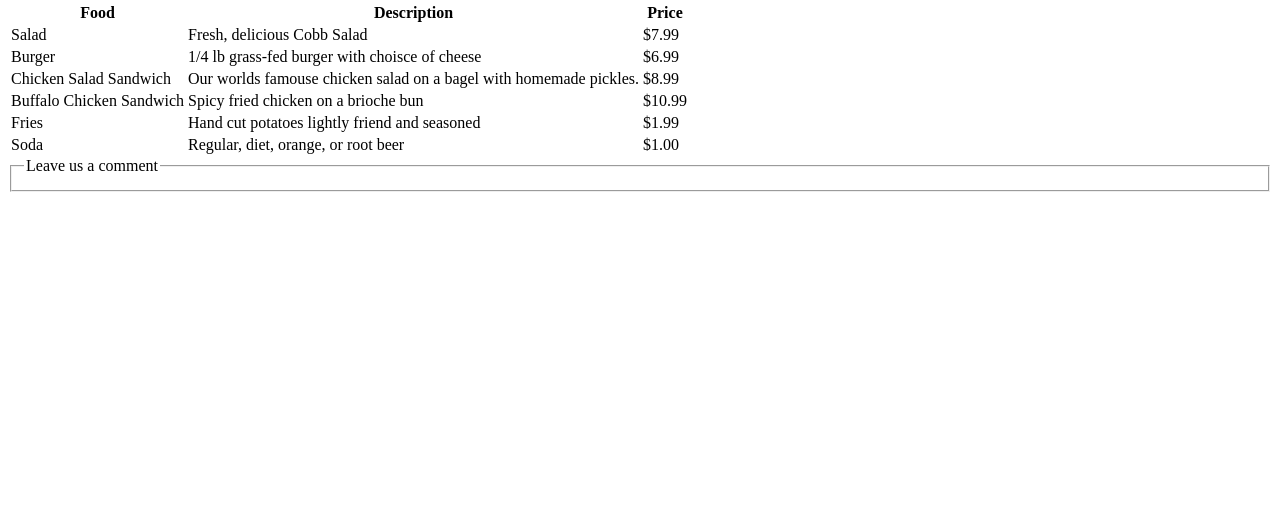
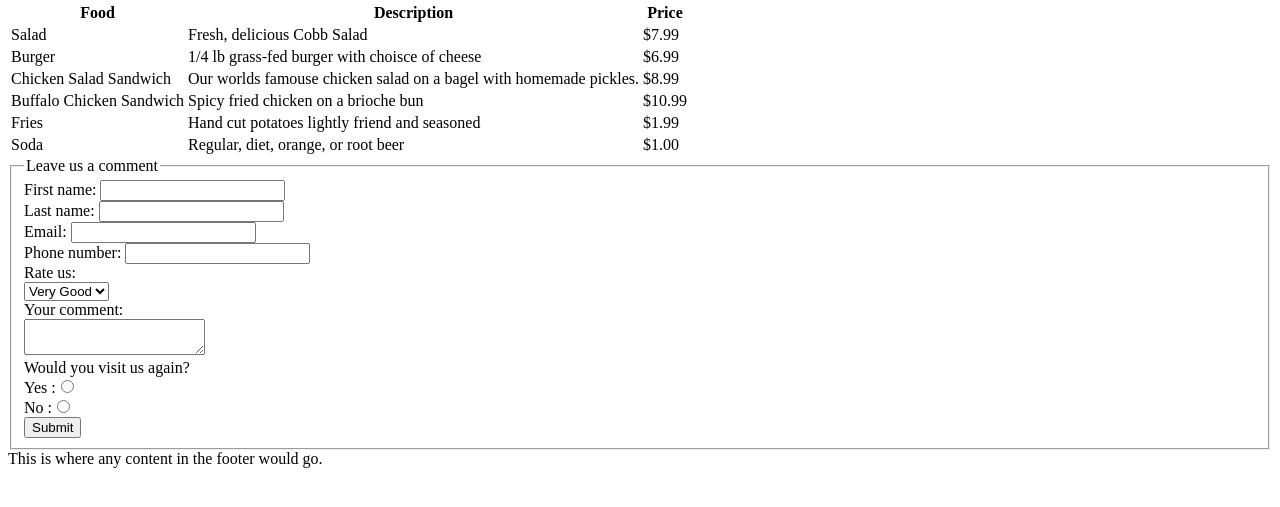
Before and after one commit to vacm29/ReastaurantMenu, a plain HTML site: page index.html in a window 1280 px wide. Shown: the part 183-690 px from the top of the page. Drawn offline with Linux system fonts and the light colour scheme.

```diff
--- a/estilos_nuevos.css
+++ b/estilos_nuevos.css
@@ -0,0 +1 @@
+Hola mundo!
--- a/index.html
+++ b/index.html
@@ -116,7 +116,81 @@
 			<legend>
 				Leave us a comment
 			</legend>
-
+			<div>
+				<label>
+					First name: <input type="text" id="fname" />
+				</label>
+			</div>
+			<div>
+				<label>
+					Last name: <input type="text" id="lname" />
+				</label>
+			</div>
+			<div>
+				<label>
+					Email: <input type="text" id="email" />
+				</label>
+			</div>
+			<div>
+				<label>
+					Phone number: <input type="text" id="Pnumber" />
+				</label>
+			</div>
+			<div>
+				<label> Rate us:
+					<div>
+						<select name="rating">
+							<option value="very good">
+								Very Good
+							</option>
+							<option value="good">
+								Good
+							</option>
+							<option value="regular">
+								Regular
+							</option>
+							<option value="bad">
+								Bad
+							</option>
+							<option value="very bad">
+								Very Bad
+							</option>
+						</select>
+					</div>
+				</label>
+			</div>
+			<div>
+				<label> Your comment:
+					<div>
+						<textarea name="comment">
+						</textarea>
+					</div>
+				</label>
+			</div>
+			<div>
+				<label> Would you visit us again?
+					<div>
+						<label>
+							Yes :<input type="radio" name="visit" value="yes"/>
+						</label>
+					</div>
+					<div>
+						<label>
+							No :<input type="radio" name="visit" value="no"/>
+						</label>
+					</div>
+				</label>
+			</div>
+			<div>
+				<button name="submit">
+					Submit
+				</button>
+			</div>
 		</fieldset>
+		<div>
+			<footer>
+				This is where any content in the footer would go.
+			</footer>
+		</div>
 	</body>
 </html>
```
